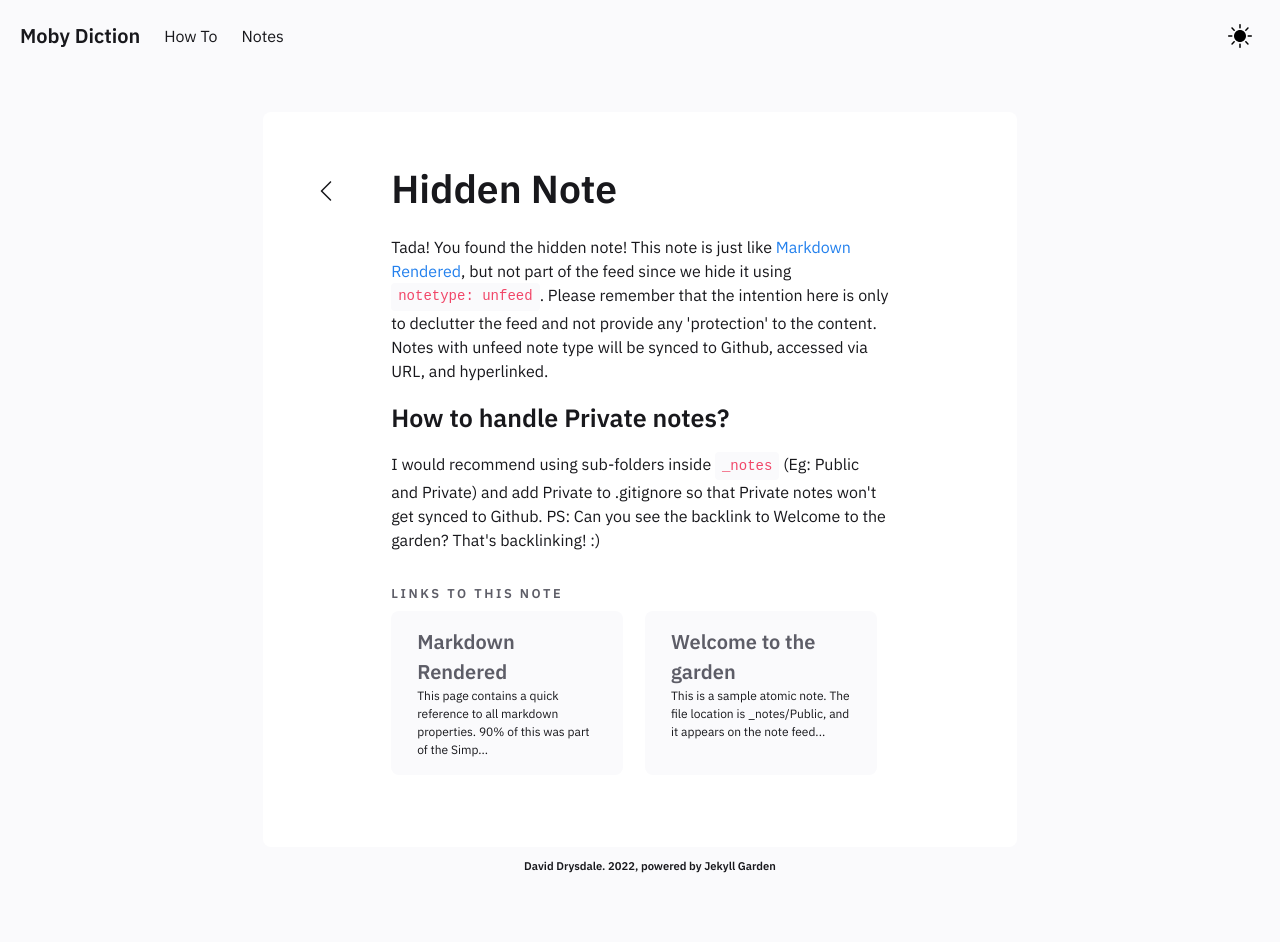
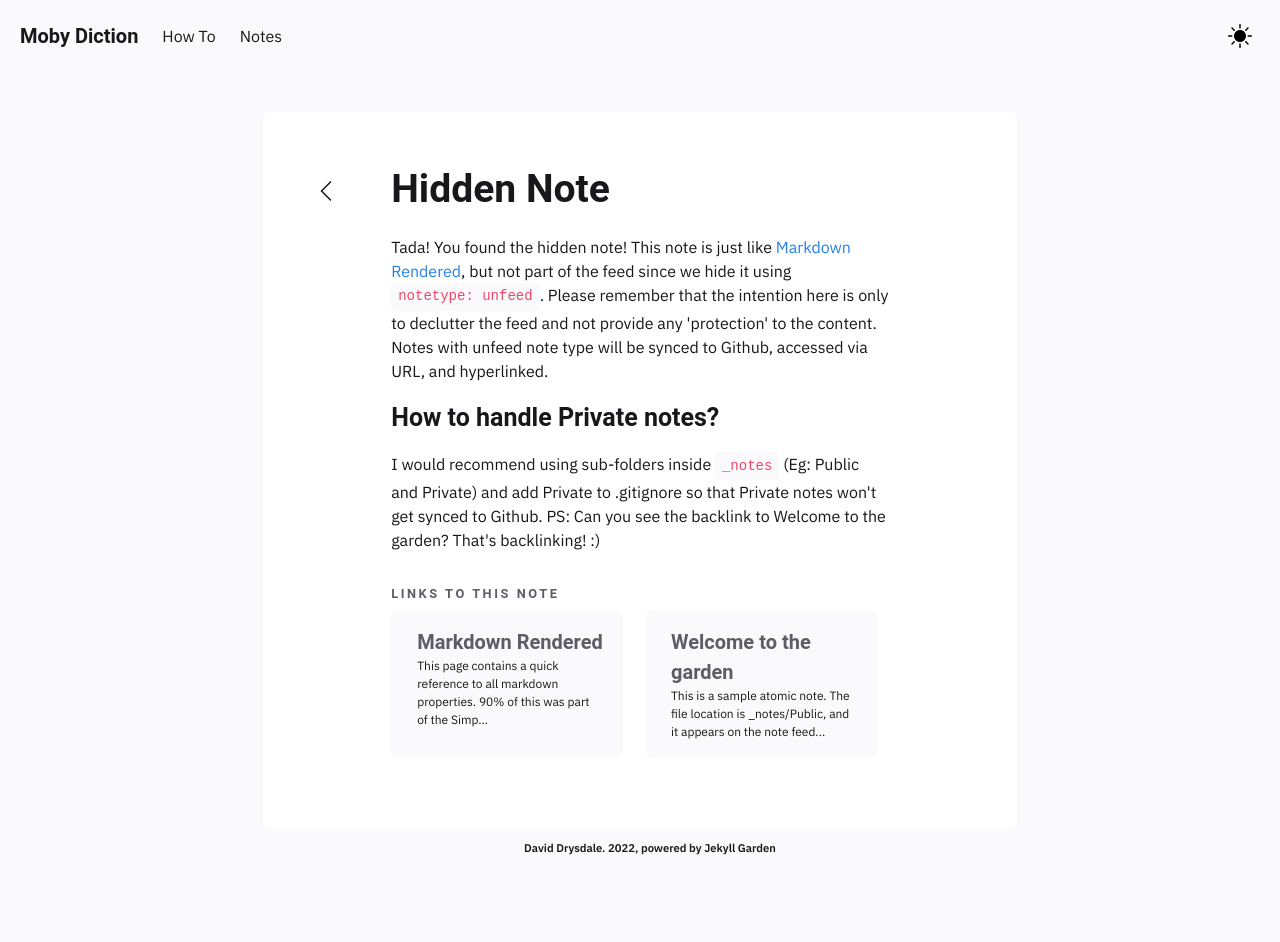
Before and after one commit to djdrysdale/djdrysdale.github.io, a Jekyll site: the page built from _notes/Public/Hidden Note.md, in a window 1280 px wide. Built offline with Jekyll 4.4.1, drawn with Linux system fonts in a browser that asks for light colours.

Commit message:
Update style.css

```diff
--- a/assets/css/style.css
+++ b/assets/css/style.css
@@ -221,7 +221,7 @@ h6 {
 
 h1, h2, h3, h4, h5, h6 {
     margin: 0;
-    font-family: 'IBM Plex Sans', sans-serif;
+    font-family: 'Roboto', sans-serif;
 }
 
 p a,
```
